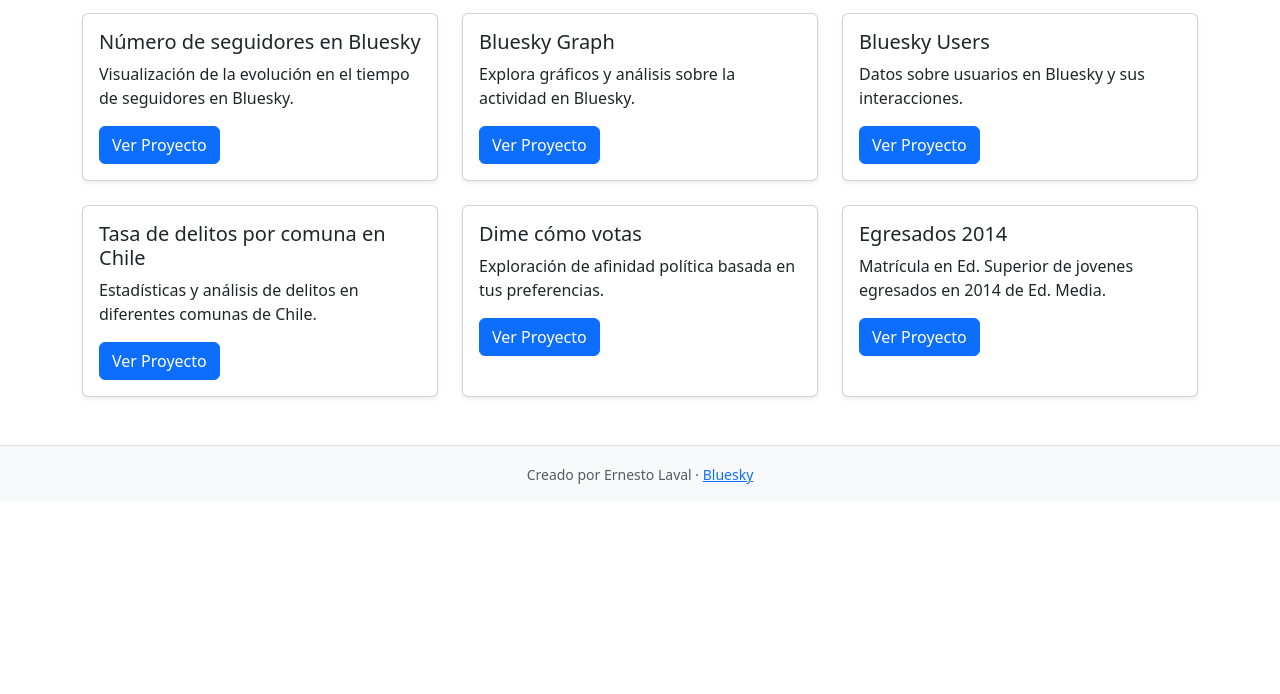
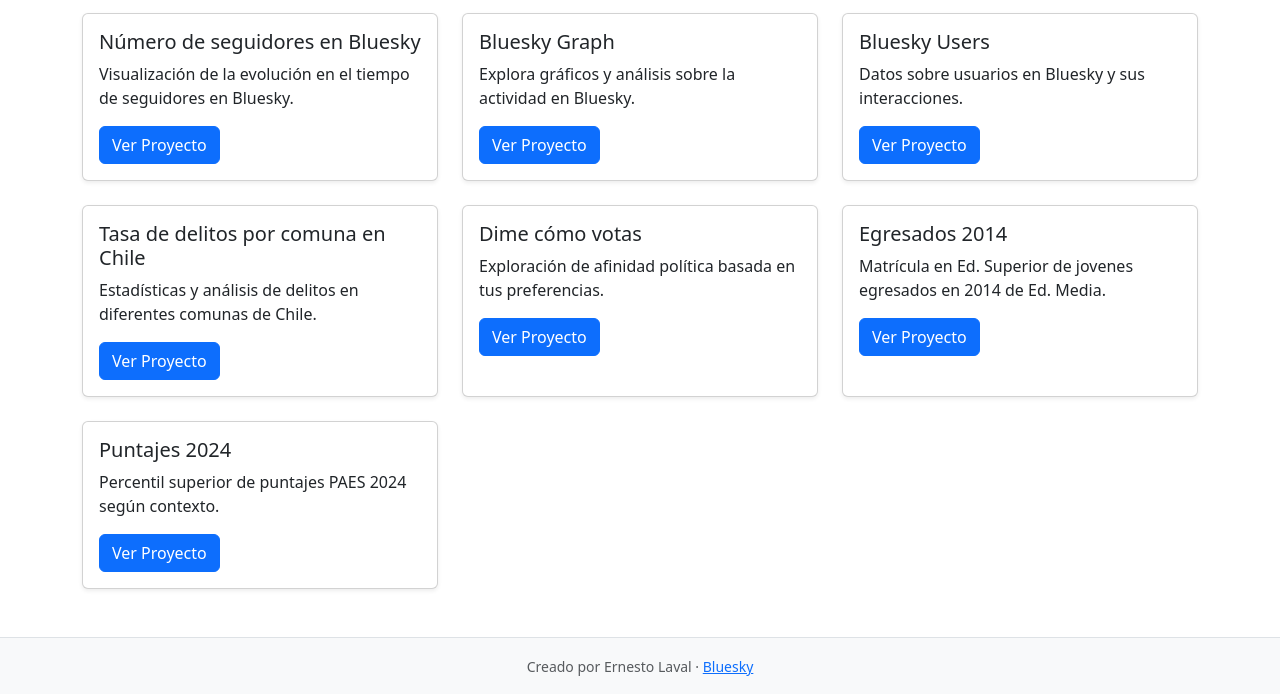
Before and after one commit to elaval/elaval.github.io, a plain HTML site: page index.html in a window 1280 px wide. Shown: the part 204-898 px from the top of the page. Before the commit the page ends 800 px from the top, so only its background shows below. Drawn offline with nearby package versions, Linux system fonts and the light colour scheme.

Commit message:
Update index.html

```diff
--- a/index.html
+++ b/index.html
@@ -87,6 +87,17 @@
         </div>
       </div>
 
+            <!-- Proyecto 7 -->
+      <div class="col">
+        <div class="card h-100 shadow-sm">
+          <div class="card-body">
+            <h5 class="card-title">Puntajes 2024</h5>
+            <p class="card-text">Percentil superior de puntajes PAES 2024 según contexto.</p>
+            <a href="https://elaval.github.io/egresados2014/" class="btn btn-primary" target="_blank">Ver Proyecto</a>
+          </div>
+        </div>
+      </div>
+
 
     </div>
   </div>
```
